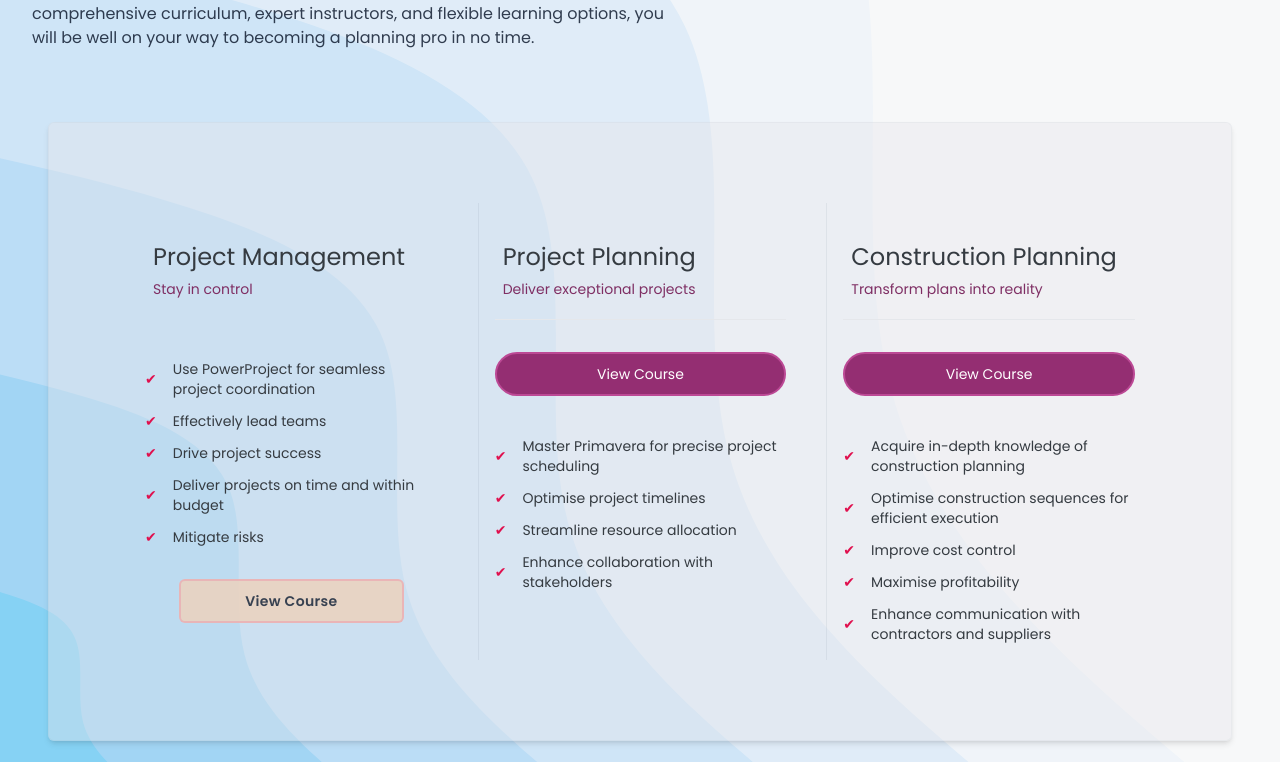
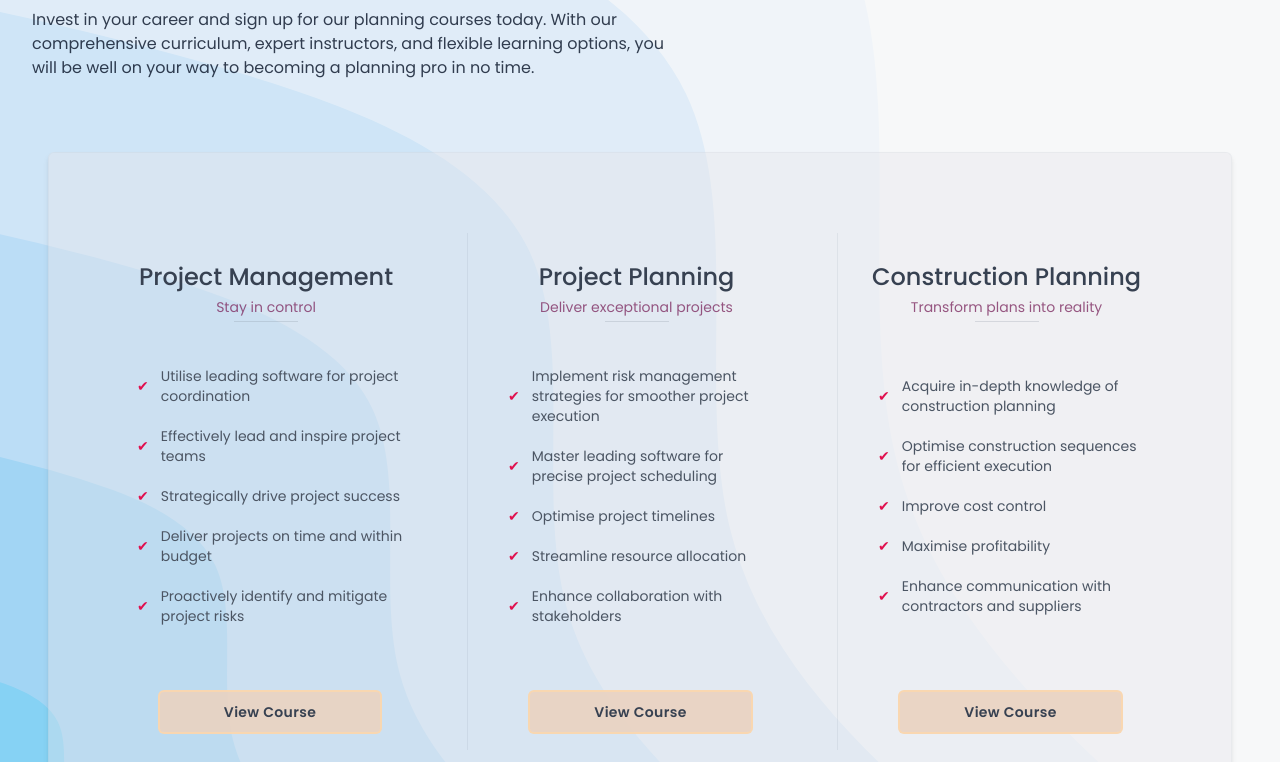
Before and after one commit to Ibra-Zeno/Optima_Engineering, a website: page courses.html in a window 1280 px wide. Shown: the part 1674-2436 px from the top of the page. Drawn offline with nearby package versions, Linux system fonts and the light colour scheme.

Commit message:
new design

```diff
--- a/courses.html
+++ b/courses.html
@@ -19,7 +19,7 @@
       class="relative z-50 flex w-full flex-wrap bg-opacity-50 bg-gradient-to-br from-slate-300 via-stone-200 to-gray-300 py-4 text-sm sm:flex-nowrap sm:justify-start"
     >
       <nav
-        class="mx-auto w-full max-w-[85rem] px-4 sm:flex sm:items-center sm:justify-between"
+        class="mx-auto w-full max-w-7xl px-4 sm:flex sm:items-center sm:justify-between md:px-8"
         aria-label="Global"
       >
         <div class="flex items-center justify-between">
@@ -198,7 +198,7 @@
               </button>
 
               <div
-                class="hs-dropdown-menu top-full z-10 hidden rounded-md bg-gray-300/95 p-2 opacity-0 transition-[opacity,margin] duration-[0.1ms] before:absolute before:-top-5 before:left-0 before:h-5 before:w-full hs-dropdown-open:opacity-100 sm:w-48 sm:border sm:shadow-md sm:duration-[150ms]"
+                class="hs-dropdown-menu top-full z-10 hidden rounded-md bg-gray-200 p-2 opacity-0 transition-[opacity,margin] duration-[0.1ms] before:absolute before:-top-5 before:left-0 before:h-5 before:w-full hs-dropdown-open:opacity-100 sm:w-48 sm:border sm:shadow-md sm:duration-[150ms]"
               >
                 <a
                   class="flex items-center gap-x-3.5 rounded-md px-3 py-2 text-sm text-gray-500 transition hover:bg-slate-200 hover:text-gray-800 focus:ring-2 focus:ring-blue-500"
@@ -231,17 +231,20 @@
     </header>
     <main>
       <!-- Top Banner -->
-      <section id="courses-banner" class="relative h-fit w-full bg-sky-950">
+      <section
+        id="courses-banner"
+        class="relative h-fit w-full border-b-4 border-b-sky-100/60 bg-sky-950"
+      >
         <div
           id="courses-banner-wrap"
-          class="mx-auto flex max-w-7xl flex-col gap-x-s-five px-8 py-8 text-gr-50 sm:grid sm:grid-cols-2 sm:items-center sm:justify-between"
+          class="mx-auto flex max-w-7xl flex-col gap-x-s-five px-8 py-12 text-gr-50 sm:grid sm:grid-cols-2 sm:items-center sm:justify-between"
         >
           <div
             id="course-banner-right"
             class="flex flex-col justify-around text-center sm:text-left"
           >
             <h2
-              class="text-f-seven font-semibold leading-tight md:text-f-eight lg:text-f-nine"
+              class="mb-2 text-2xl font-semibold leading-tight md:text-4xl lg:text-5xl"
             >
               Explore Our <br /><span class="text-[#FEAFD6]"
                 >Planning Courses</span
@@ -256,7 +259,7 @@
           <div id="course-banner-left" class="flex flex-col justify-center">
             <div class="mx-auto my-s-two h-px w-4/5 bg-gr-800 sm:hidden"></div>
             <p
-              class="mx-auto mt-s-two max-w-prose text-center text-base text-gr-200 drop-shadow-lg sm:mt-0 sm:text-left md:text-lg"
+              class="xl:text- mx-auto mt-s-two max-w-prose text-center text-sm text-gr-200 drop-shadow-lg sm:mt-0 sm:text-left md:text-base lg:text-lg"
             >
               Join us on a learning journey that combines cutting-edge tools,
               practical insights, and expert guidance to unlock your full
@@ -323,6 +326,8 @@
                             Efficient Project Planning
                           </p>
                         </div>
+                        <div class="h-[1px] w-8 bg-gray-500/20"></div>
+
                         <div
                           class="max-w-prose pt-3 text-xs text-gray-500 mix-blend-multiply sm:text-sm lg:text-base"
                         >
@@ -339,6 +344,7 @@
                             Career Advancement
                           </p>
                         </div>
+                        <div class="h-[1px] w-8 bg-gray-500/20"></div>
                         <div
                           class="max-w-prose pt-3 text-xs text-gray-500 mix-blend-multiply sm:text-sm lg:text-base"
                         >
@@ -355,6 +361,7 @@
                             Enhanced Professional Skills
                           </p>
                         </div>
+                        <div class="h-[1px] w-8 bg-gray-500/20"></div>
                         <div
                           class="max-w-prose pt-3 text-xs text-gray-500 mix-blend-multiply sm:text-sm lg:text-base"
                         >
@@ -371,6 +378,7 @@
                             Cost-Effective Training
                           </p>
                         </div>
+                        <div class="h-[1px] w-8 bg-gray-500/20"></div>
                         <div
                           class="max-w-prose pt-3 text-xs text-gray-500 mix-blend-multiply sm:text-sm lg:text-base"
                         >
@@ -387,6 +395,7 @@
                             Stay Updated with Industry Trends
                           </p>
                         </div>
+                        <div class="h-[1px] w-8 bg-gray-500/20"></div>
                         <div
                           class="max-w-prose pt-3 text-xs text-gray-500 mix-blend-multiply sm:text-sm lg:text-base"
                         >
@@ -402,6 +411,7 @@
                             Decision Making
                           </p>
                         </div>
+                        <div class="h-[1px] w-8 bg-gray-500/20"></div>
                         <div
                           class="max-w-prose pt-3 text-xs text-gray-500 mix-blend-multiply sm:text-sm lg:text-base"
                         >
@@ -479,16 +489,14 @@
           <div id="courses-body-left" class="col-span-2 my-auto">
             <div
               id="course-right-container"
-              class="flex aspect-square h-full w-full flex-col justify-center bg-sky-950 px-2 py-s-six text-center text-white md:px-3"
+              class="flex h-full w-full flex-col justify-center bg-sky-950 px-2 py-12 text-center text-white md:px-3 lg:aspect-square"
             >
               <h4
-                class="mb-s-two text-f-five font-semibold text-[#FEAFD6] md:text-f-six lg:text-f-seven"
+                class="mb-s-two text-xl font-semibold text-[#FEAFD6] sm:text-2xl lg:text-2xl"
               >
                 Our Courses
               </h4>
-              <ul
-                class="space-y-5 py-s-five text-sm font-light md:text-base lg:text-lg"
-              >
+              <ul class="space-y-5 py-s-five text-sm font-light sm:text-base">
                 <li>
                   <span class="mix-blend-hard-light">👉</span> Expert-led
                   instruction
@@ -506,7 +514,9 @@
                   available
                 </li>
               </ul>
-              <p class="max-w-prose px-3 text-xs text-white/90 md:text-sm">
+              <p
+                class="mx-auto max-w-prose px-3 text-xs text-white/90 sm:text-sm"
+              >
                 Discover your planning superpowers with our premium online
                 courses! Gain insider knowledge, direct skills, and personalised
                 learning in construction planning and top software.
@@ -528,62 +538,67 @@
         <section id="pricing">
           <section class="">
             <div
-              class="relative mx-auto w-full max-w-7xl items-center px-6 py-s-seven md:px-10 lg:px-12"
+              class="relative mx-auto w-full items-center px-6 py-s-seven md:max-w-7xl md:px-10 lg:px-12"
             >
               <div
-                class="space-y-12 divide-x divide-slate-500/10 rounded-md border border-gray-500/5 bg-gray-200/40 shadow-md lg:grid lg:grid-cols-3 lg:gap-x-6 lg:space-y-0 lg:p-20"
+                class="mx-auto max-w-sm space-y-12 divide-y divide-slate-500/10 rounded-md border border-gray-500/5 bg-gray-200/40 shadow-md md:grid md:w-full md:max-w-none md:grid-cols-3 md:gap-x-6 md:space-y-0 md:divide-x md:divide-y-0 md:px-8 md:py-12 lg:px-12 lg:py-20"
               >
-                <div class="relative flex flex-col p-4">
-                  <div class="flex-1">
-                    <div class="px-4 py-5">
+                <div class="relative flex flex-col p-4 text-center">
+                  <div class="flex h-full flex-col justify-between sm:px-0">
+                    <div class="px-4 pb-3 pt-5">
                       <div class="-ml-2 -mt-2 flex flex-col items-baseline">
-                        <h3
-                          class="mt-2 text-f-six font-medium text-gr-800 sm:font-normal"
-                        >
+                        <h3 class="w-full text-2xl font-medium text-gray-700">
                           Project Management
                         </h3>
-                        <p class="mt-1 text-sm text-primary">Stay in control</p>
+                        <p class="mt-1 w-full text-sm text-primary/80">
+                          Stay in control
+                        </p>
+                        <div
+                          class="mx-auto mt-1 h-[1px] w-8 bg-gray-500/20 md:w-16"
+                        ></div>
                       </div>
                     </div>
 
                     <ul
                       role="list"
-                      class="order-last mt-10 flex flex-col gap-y-3 text-sm text-black"
+                      class="mt-4 flex flex-col gap-y-3 px-8 pb-5 text-left text-xs text-gray-600 sm:px-20 sm:text-center md:mt-8 md:px-0 md:text-sm lg:gap-y-5 lg:px-6 lg:pb-12"
                     >
-                      <li class="flex items-center text-sec-400">
-                        &#10004;
-                        <span class="ml-4 text-gr-800"
-                          >Use PowerProject for seamless project
+                      <li class="flex w-full items-center">
+                        <span class="mr-3 text-sec-400">&#10004;</span>
+                        <span class="mx-auto text-center md:mx-0 md:text-left"
+                          >Utilise leading software for project
                           coordination</span
                         >
                       </li>
-                      <li class="flex items-center text-sec-400">
-                        &#10004;
-                        <span class="ml-4 text-gr-800">
-                          Effectively lead teams
+                      <li class="flex w-full items-center">
+                        <span class="mr-3 text-sec-400">&#10004;</span>
+                        <span class="mx-auto text-center md:mx-0 md:text-left"
+                          >Effectively lead and inspire project teams
                         </span>
                       </li>
-                      <li class="flex items-center text-sec-400">
-                        &#10004;
-                        <span class="ml-4 text-gr-800">
-                          Drive project success
+                      <li class="flex w-full items-center">
+                        <span class="mr-3 text-sec-400">&#10004;</span>
+                        <span class="mx-auto text-center md:mx-0 md:text-left"
+                          >Strategically drive project success
                         </span>
                       </li>
-                      <li class="flex items-center text-sec-400">
-                        &#10004;
-                        <span class="ml-4 text-gr-800">
-                          Deliver projects on time and within budget
+                      <li class="flex w-full items-center">
+                        <span class="mr-3 text-sec-400">&#10004;</span>
+                        <span class="mx-auto text-center md:mx-0 md:text-left"
+                          >Deliver projects on time and within budget
                         </span>
                       </li>
-                      <li class="flex items-center text-sec-400">
-                        &#10004;
-                        <span class="ml-4 text-gr-800"> Mitigate risks </span>
+                      <li class="flex w-full items-center">
+                        <span class="mr-3 text-sec-400">&#10004;</span>
+                        <span class="mx-auto text-center md:mx-0 md:text-left"
+                          >Proactively identify and mitigate project risks
+                        </span>
                       </li>
                     </ul>
                     <div class="flex">
                       <a
-                        href="#"
-                        class="mx-auto mt-8 inline-flex w-fit items-center justify-center rounded-md border-2 border-sec-200/30 bg-[#ead3c1]/90 px-16 py-2.5 text-center text-sm font-semibold tracking-wide text-gray-700 duration-200 hover:bg-transparent hover:text-black"
+                        href="./project-management.html"
+                        class="mx-auto mt-4 inline-flex w-fit items-center justify-center rounded-md border-2 border-orange-200/75 bg-[#ead3c1]/90 px-16 py-2.5 text-center text-xs font-semibold tracking-wide text-gray-700 duration-200 hover:border-sky-300/80 hover:bg-sky-950/80 hover:text-gray-50 hover:shadow-xl focus:border-sky-300/80 focus:bg-sky-950/80 focus:text-gray-50 focus:shadow-xl md:text-sm"
                         aria-describedby="tier-hobby"
                       >
                         View Course
@@ -591,119 +606,131 @@
                     </div>
                   </div>
                 </div>
-                <div class="relative flex flex-col p-4">
-                  <div class="flex-1">
-                    <div class="border-b px-4 py-5">
+                <div class="relative flex flex-col p-4 text-center">
+                  <div class="flex h-full flex-col justify-between sm:px-0">
+                    <div class="px-4 pb-3 pt-5">
                       <div class="-ml-2 -mt-2 flex flex-col items-baseline">
-                        <h3
-                          class="mt-2 text-f-six font-medium text-gr-800 sm:font-normal"
-                        >
+                        <h3 class="w-full text-2xl font-medium text-gray-700">
                           Project Planning
                         </h3>
-                        <p class="mt-1 text-sm text-primary">
+                        <p class="mt-1 w-full text-sm text-primary/80">
                           Deliver exceptional projects
                         </p>
+                        <div
+                          class="mx-auto mt-1 h-[1px] w-8 bg-gray-500/20 md:w-16"
+                        ></div>
                       </div>
                     </div>
-                    <div class="flex">
-                      <a
-                        href="#"
-                        class="mt-8 inline-flex w-full items-center justify-center rounded-full border-2 border-prim-300 bg-prim-400 px-6 py-2.5 text-center text-sm text-white duration-200 hover:bg-transparent hover:text-black"
-                        aria-describedby="tier-company"
-                      >
-                        View Course
-                      </a>
-                    </div>
+
                     <ul
                       role="list"
-                      class="order-last mt-10 flex flex-col gap-y-3 text-sm text-black"
+                      class="mt-4 flex flex-col gap-y-3 px-8 pb-5 text-left text-xs text-gray-600 sm:px-20 sm:text-center md:mt-8 md:px-0 md:text-sm lg:gap-y-5 lg:px-6 lg:pb-12"
                     >
-                      <li class="flex items-center text-sec-400">
-                        &#10004;
-                        <span class="ml-4 text-gr-800">
-                          Master Primavera for precise project scheduling
+                      <li class="flex w-full items-center">
+                        <span class="mr-3 text-sec-400">&#10004;</span>
+                        <span class="mx-auto text-center md:mx-0 md:text-left"
+                          >Implement risk management strategies for smoother
+                          project execution</span
+                        >
+                      </li>
+                      <li class="flex w-full items-center">
+                        <span class="mr-3 text-sec-400">&#10004;</span>
+                        <span class="mx-auto text-center md:mx-0 md:text-left"
+                          >Master leading software for precise project
+                          scheduling
                         </span>
                       </li>
-                      <li class="flex items-center text-sec-400">
-                        &#10004;
-                        <span class="ml-4 text-gr-800">
-                          Optimise project timelines
+                      <li class="flex w-full items-center">
+                        <span class="mr-3 text-sec-400">&#10004;</span>
+                        <span class="mx-auto text-center md:mx-0 md:text-left"
+                          >Optimise project timelines
                         </span>
                       </li>
-                      <li class="flex items-center text-sec-400">
-                        &#10004;
-                        <span class="ml-4 text-gr-800">
-                          Streamline resource allocation
+                      <li class="flex w-full items-center">
+                        <span class="mr-3 text-sec-400">&#10004;</span>
+                        <span class="mx-auto text-center md:mx-0 md:text-left"
+                          >Streamline resource allocation
                         </span>
                       </li>
-                      <li class="flex items-center text-sec-400">
-                        &#10004;
-                        <span class="ml-4 text-gr-800">
-                          Enhance collaboration with stakeholders
+                      <li class="flex w-full items-center">
+                        <span class="mr-3 text-sec-400">&#10004;</span>
+                        <span class="mx-auto text-center md:mx-0 md:text-left"
+                          >Enhance collaboration with stakeholders
                         </span>
                       </li>
                     </ul>
-                  </div>
-                </div>
-                <div class="relative flex flex-col p-4">
-                  <div class="flex-1">
-                    <div class="border-b px-4 py-5">
-                      <div class="-ml-2 -mt-2 flex flex-col items-baseline">
-                        <h3
-                          class="mt-2 text-f-six font-medium text-gr-800 sm:font-normal"
-                        >
-                          Construction Planning
-                        </h3>
-                        <p class="mt-1 text-sm text-primary">
-                          Transform plans into reality
-                        </p>
-                      </div>
-                    </div>
                     <div class="flex">
                       <a
-                        href="#"
-                        class="mt-8 inline-flex w-full items-center justify-center rounded-full border-2 border-prim-300 bg-prim-400 px-6 py-2.5 text-center text-sm text-white duration-200 hover:bg-transparent hover:text-black"
+                        href="./project-planning.html"
+                        class="mx-auto mt-4 inline-flex w-fit items-center justify-center rounded-md border-2 border-orange-200/75 bg-[#ead3c1]/90 px-16 py-2.5 text-center text-xs font-semibold tracking-wide text-gray-700 duration-200 hover:border-sky-300/80 hover:bg-sky-950/80 hover:text-gray-50 hover:shadow-xl focus:border-sky-300/80 focus:bg-sky-950/80 focus:text-gray-50 focus:shadow-xl md:text-sm"
                         aria-describedby="tier-hobby"
                       >
                         View Course
                       </a>
                     </div>
+                  </div>
+                </div>
+                <div class="relative flex flex-col p-4 text-center">
+                  <div class="flex h-full flex-col justify-between sm:px-0">
+                    <div class="px-4 pb-3 pt-5">
+                      <div class="-ml-2 -mt-2 flex flex-col items-baseline">
+                        <h3 class="w-full text-2xl font-medium text-gray-700">
+                          Construction Planning
+                        </h3>
+                        <p class="mt-1 w-full text-sm text-primary/80">
+                          Transform plans into reality
+                        </p>
+                        <div
+                          class="mx-auto mt-1 h-[1px] w-8 bg-gray-500/20 md:w-16"
+                        ></div>
+                      </div>
+                    </div>
+
                     <ul
                       role="list"
-                      class="order-last mt-10 flex flex-col gap-y-3 text-sm text-black"
+                      class="mt-4 flex flex-col gap-y-3 px-8 pb-5 text-left text-xs text-gray-600 sm:px-20 sm:text-center md:mt-8 md:px-0 md:text-sm lg:gap-y-5 lg:px-6 lg:pb-12"
                     >
-                      <li class="flex items-center text-sec-400">
-                        &#10004;
-                        <span class="ml-4 text-gr-800">
-                          Acquire in-depth knowledge of construction planning
+                      <li class="flex w-full items-center">
+                        <span class="mr-3 text-sec-400">&#10004;</span>
+                        <span class="mx-auto text-center md:mx-0 md:text-left"
+                          >Acquire in-depth knowledge of construction planning
                         </span>
                       </li>
-                      <li class="flex items-center text-sec-400">
-                        &#10004;
-                        <span class="ml-4 text-gr-800">
-                          Optimise construction sequences for efficient
+                      <li class="flex w-full items-center">
+                        <span class="mr-3 text-sec-400">&#10004;</span>
+                        <span class="mx-auto text-center md:mx-0 md:text-left"
+                          >Optimise construction sequences for efficient
                           execution
                         </span>
                       </li>
-                      <li class="flex items-center text-sec-400">
-                        &#10004;
-                        <span class="ml-4 text-gr-800">
-                          Improve cost control
+                      <li class="flex w-full items-center">
+                        <span class="mr-3 text-sec-400">&#10004;</span>
+                        <span class="mx-auto text-center md:mx-0 md:text-left"
+                          >Improve cost control
                         </span>
                       </li>
-                      <li class="flex items-center text-sec-400">
-                        &#10004;
-                        <span class="ml-4 text-gr-800">
-                          Maximise profitability
+                      <li class="flex w-full items-center">
+                        <span class="mr-3 text-sec-400">&#10004;</span>
+                        <span class="mx-auto text-center md:mx-0 md:text-left"
+                          >Maximise profitability
                         </span>
                       </li>
-                      <li class="flex items-center text-sec-400">
-                        &#10004;
-                        <span class="ml-4 text-gr-800">
-                          Enhance communication with contractors and suppliers
+                      <li class="flex w-full items-center">
+                        <span class="mr-3 text-sec-400">&#10004;</span>
+                        <span class="mx-auto text-center md:mx-0 md:text-left"
+                          >Enhance communication with contractors and suppliers
                         </span>
                       </li>
                     </ul>
+                    <div class="flex">
+                      <a
+                        href="./construction-planning.html"
+                        class="mx-auto mt-4 inline-flex w-fit items-center justify-center rounded-md border-2 border-orange-200/75 bg-[#ead3c1]/90 px-16 py-2.5 text-center text-xs font-semibold tracking-wide text-gray-700 duration-200 hover:border-sky-300/80 hover:bg-sky-950/80 hover:text-gray-50 hover:shadow-xl focus:border-sky-300/80 focus:bg-sky-950/80 focus:text-gray-50 focus:shadow-xl md:text-sm"
+                        aria-describedby="tier-hobby"
+                      >
+                        View Course
+                      </a>
+                    </div>
                   </div>
                 </div>
               </div>
@@ -826,7 +853,7 @@
                 <ul role="list" class="mt-4 space-y-4">
                   <li class="flex overflow-visible">
                     <a
-                      class="group mx-s-five inline-flex items-center justify-center rounded-md border-2 border-gray-300/25 bg-prim-hot/60 px-4 py-2 text-center text-xs tracking-wide text-white shadow-lg transition-shadow hover:bg-prim-hot/75 hover:shadow-2xl focus:outline-1 focus:outline-prim-200 sm:mx-0 sm:text-sm sm:font-medium sm:tracking-normal"
+                      class="bg-primHotLight group mx-s-five inline-flex items-center justify-center rounded-md border-2 border-gray-300/25 px-4 py-2 text-center text-xs tracking-wide text-white shadow-lg transition-shadow hover:bg-prim-hot/75 hover:shadow-2xl focus:outline-1 focus:outline-prim-200 sm:mx-0 sm:text-sm sm:font-medium sm:tracking-normal"
                       href="#"
                     >
                       <div
```
Also changed, not shown: dist/output.css.
